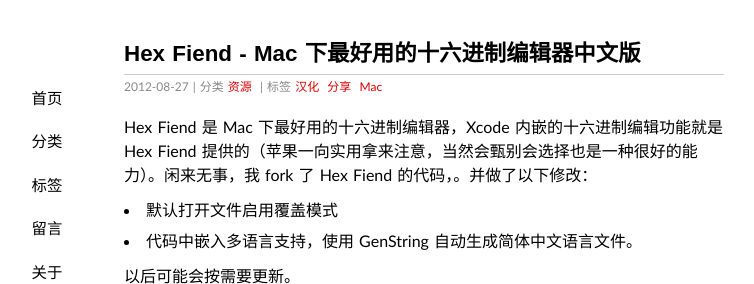
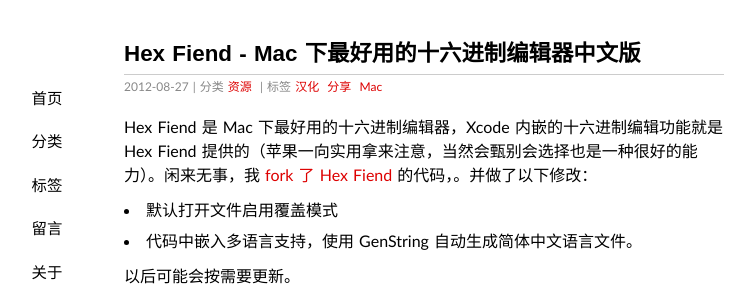
Before and after one commit to Yonsm/Yonsm.github.io, a Jekyll site: the page built from _posts/2014-01-15-hexfield.md, in a window 1280 px wide, cut to the strip 0-284 px from the top of the page. Shown: the whole strip, without its empty margins (216-970 px from the left). Built offline with Jekyll 4.4.1, drawn with Linux system fonts in a browser that asks for light colours; some web fonts are replaced; Markdown is read by kramdown in place of the engine named in the settings; comment, search, counter and statistics services are not loaded; part of the change alters nothing that is shown.

```diff
--- a/_posts/2014-01-15-hexfield.md
+++ b/_posts/2014-01-15-hexfield.md
@@ -6,7 +6,7 @@ categories: 资源
 tags: 汉化 分享 Mac
 ---
 
-Hex Fiend 是 Mac 下最好用的十六进制编辑器，Xcode 内嵌的十六进制编辑功能就是 Hex Fiend 提供的（苹果一向实用拿来注意，当然会甄别会选择也是一种很好的能力）。闲来无事，我 fork 了 Hex Fiend 的代码，。并做了以下修改：
+Hex Fiend 是 Mac 下最好用的十六进制编辑器，Xcode 内嵌的十六进制编辑功能就是 Hex Fiend 提供的（苹果一向实用拿来注意，当然会甄别会选择也是一种很好的能力）。闲来无事，我 [fork 了 Hex Fiend](https://github.com/Yonsm/HexFiend) 的代码，。并做了以下修改：
 
 * 默认打开文件启用覆盖模式
 * 代码中嵌入多语言支持，使用 GenString 自动生成简体中文语言文件。
```
